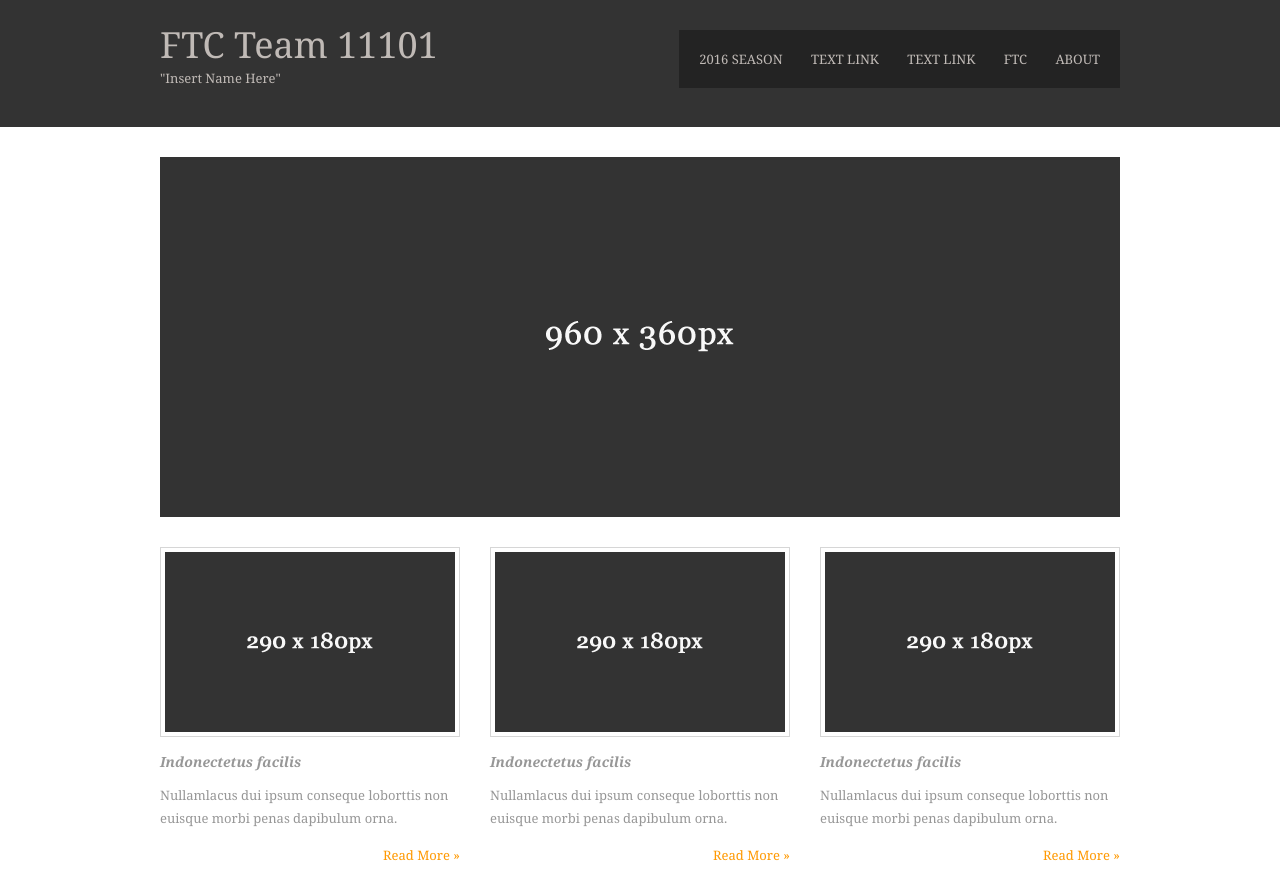
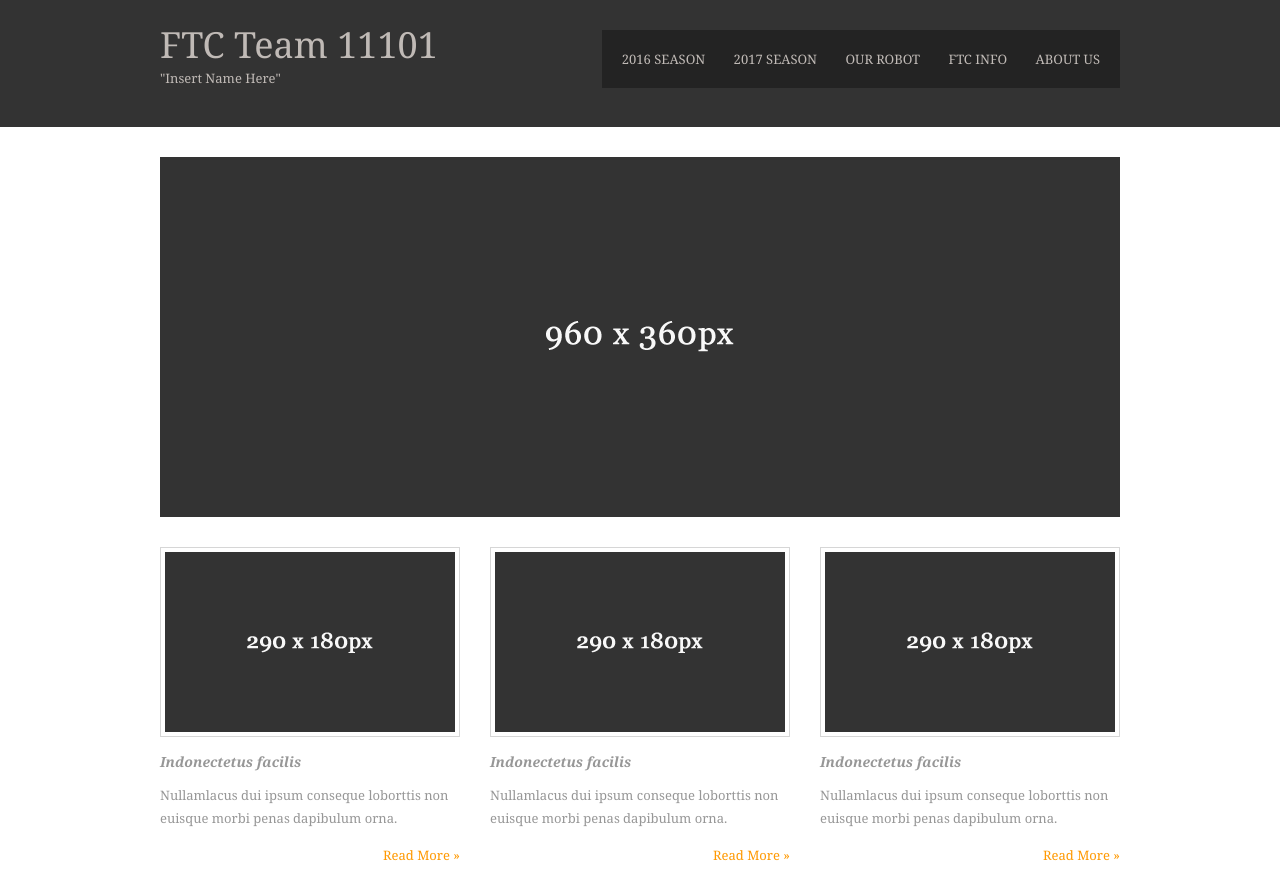
Before and after one commit to Nichodon/anematode.github.io, a plain HTML site: page index.html in a window 1280 px wide. Shown: the top 870 px of the page. Drawn offline with Linux system fonts and the light colour scheme.

Commit message:
Modification1

```diff
--- a/index.html
+++ b/index.html
@@ -16,10 +16,10 @@
     <nav>
       <ul>
         <li><a href="#">2016 Season</a></li>
-        <li><a href="#">Text Link</a></li>
-        <li><a href="#">Text Link</a></li>
-        <li><a href="#">FTC</a></li>
-        <li class="last"><a href="#">About</a></li>
+        <li><a href="#">2017 Season</a></li>
+        <li><a href="#">Our Robot</a></li>
+        <li><a href="#">FTC Info</a></li>
+        <li class="last"><a href="#">About Us</a></li>
       </ul>
     </nav>
   </header>
```
